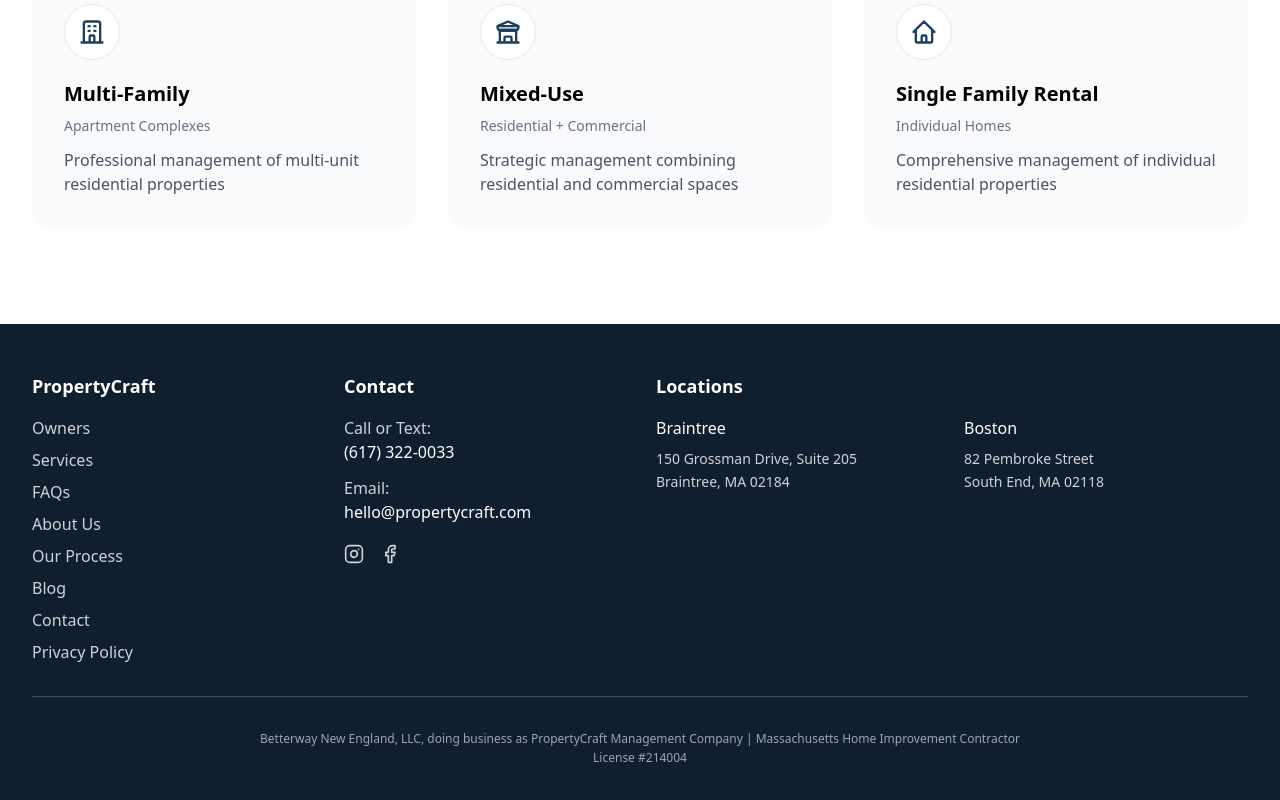
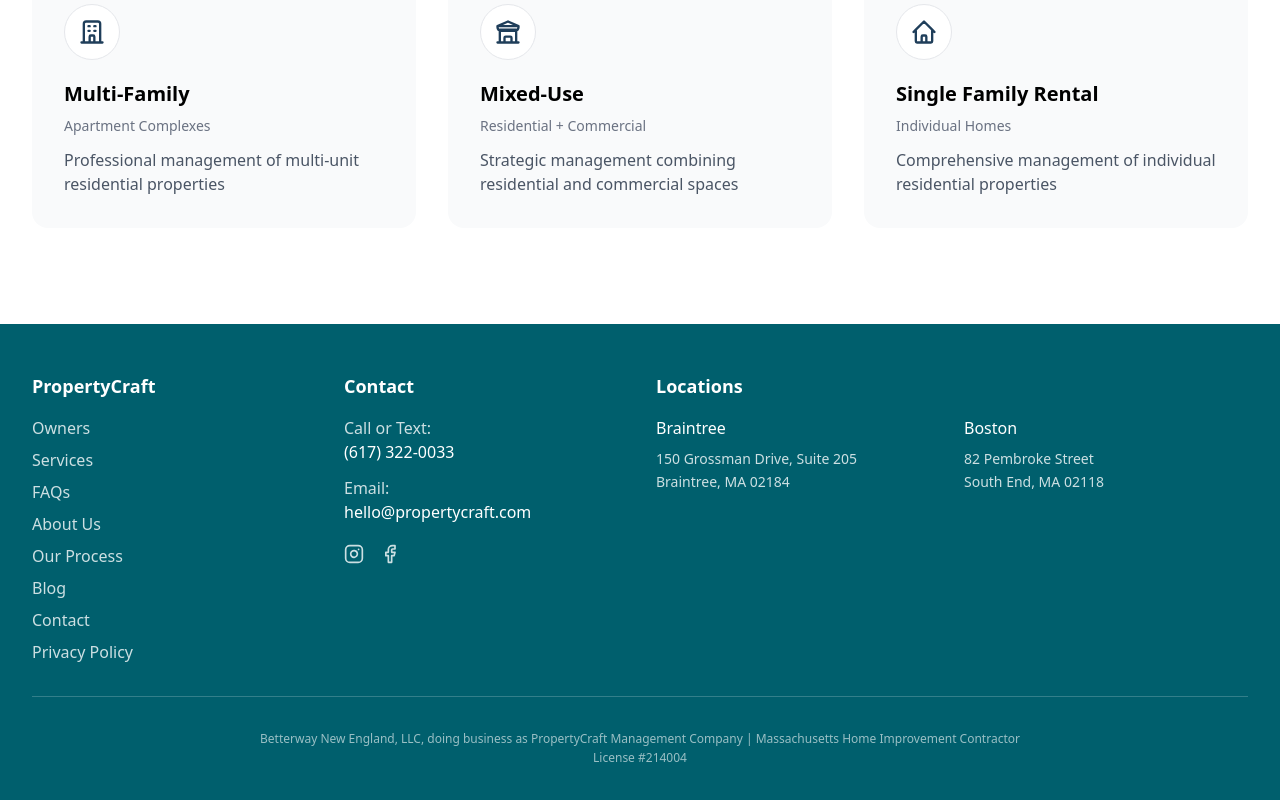
Before and after one commit to RobsonAraujo/property-craft-web, a Next.js app: page / in a window 1280 px wide. Shown: the part 3573-4373 px from the top of the page. Built offline with nearby package versions, Linux system fonts and the light colour scheme.

Commit message:
feat: footer

```diff
--- a/src/app/components/Footer.tsx
+++ b/src/app/components/Footer.tsx
@@ -3,7 +3,7 @@
 
 export default function Footer() {
   return (
-    <footer className="bg-brand-900 text-white py-12">
+    <footer className="text-white py-12" style={{ backgroundColor: "#005F6D" }}>
       <div className="px-4 mx-auto max-w-7xl sm:px-6 lg:px-8">
         <div className="grid grid-cols-1 gap-8 md:grid-cols-2 lg:grid-cols-4">
           {/* Company Links */}
```
